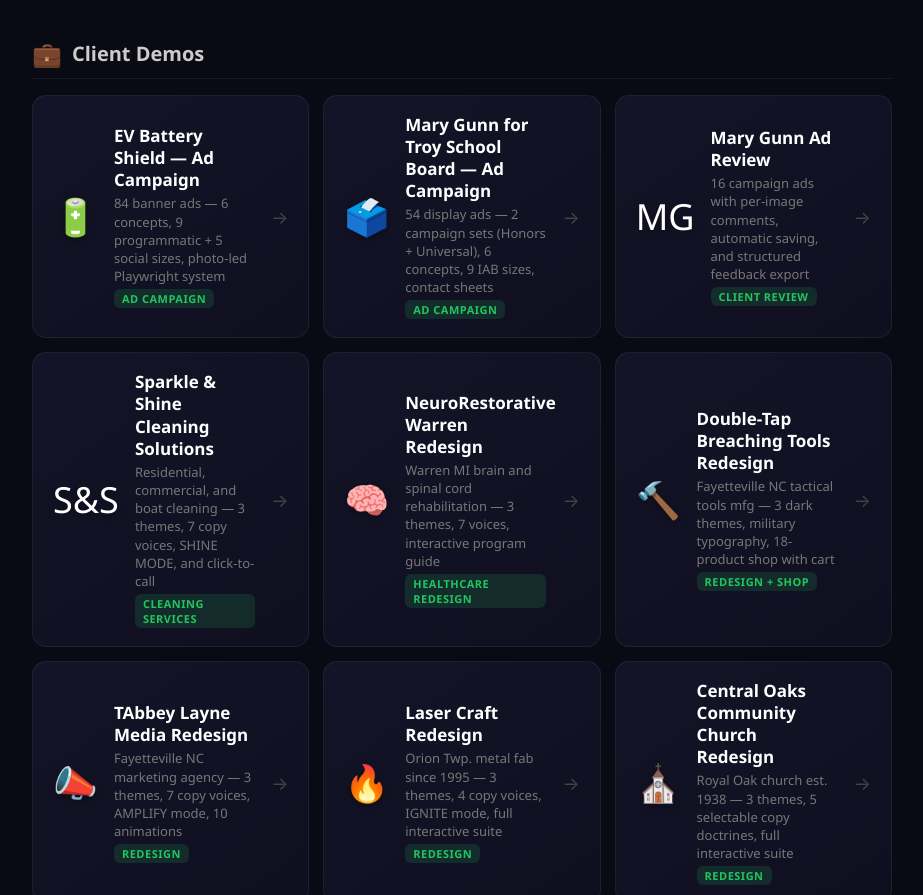
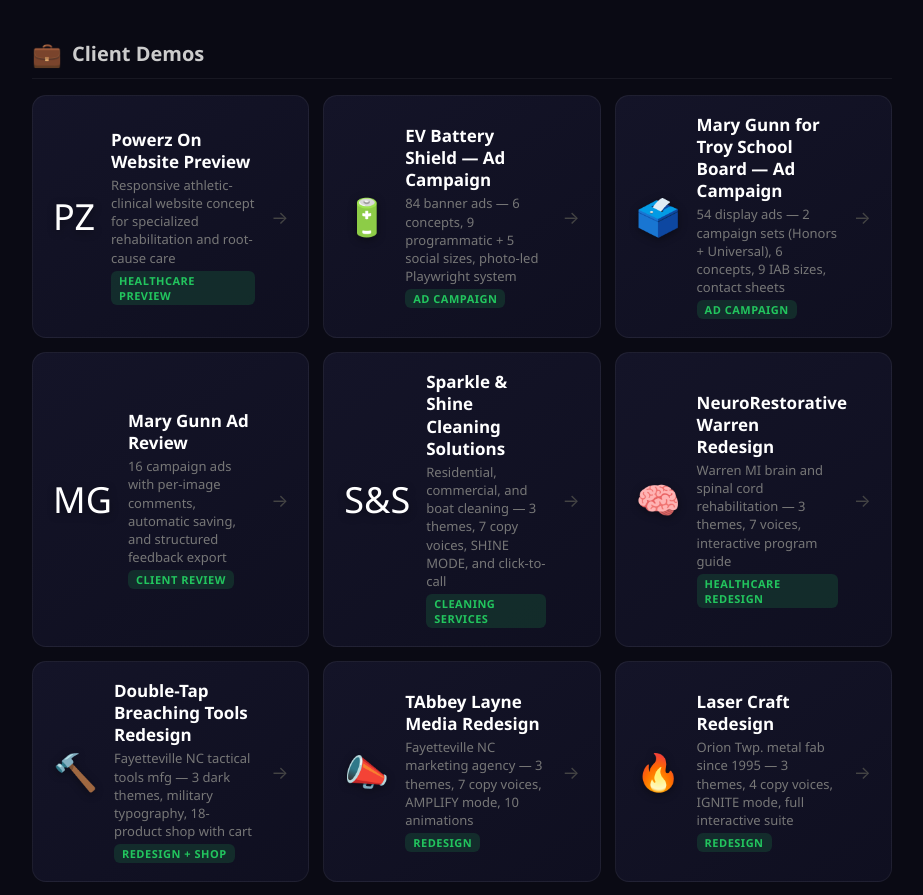
Before and after one commit to KirkAutomations/KirkAutomations.github.io, a plain HTML site: page projects.html in a window 1280 px wide. Shown: the part 2084-2979 px from the top of the page, without its empty margins (178-1101 px from the left). Drawn offline with Linux system fonts and the light colour scheme.

Commit message:
Add Powerz On website preview

```diff
--- a/projects.html
+++ b/projects.html
@@ -243,6 +243,15 @@ body{background:#0a0a14;color:#e0e0e0;font-family:'Segoe UI',system-ui,-apple-sy
       <h2>Client Demos</h2>
     </div>
     <div class="cards">
+      <a class="card" href="https://kirkautomations.github.io/trainwithpowerz-preview/">
+        <div class="card-icon">PZ</div>
+        <div class="card-info">
+          <h3>Powerz On Website Preview</h3>
+          <p>Responsive athletic-clinical website concept for specialized rehabilitation and root-cause care</p>
+          <span class="tag tag-client">Healthcare Preview</span>
+        </div>
+        <span class="arrow">&rarr;</span>
+      </a>
       <a class="card" href="https://kirkautomations.github.io/ev-battery-shield-ads/">
         <div class="card-icon">🔋</div>
         <div class="card-info">
```
